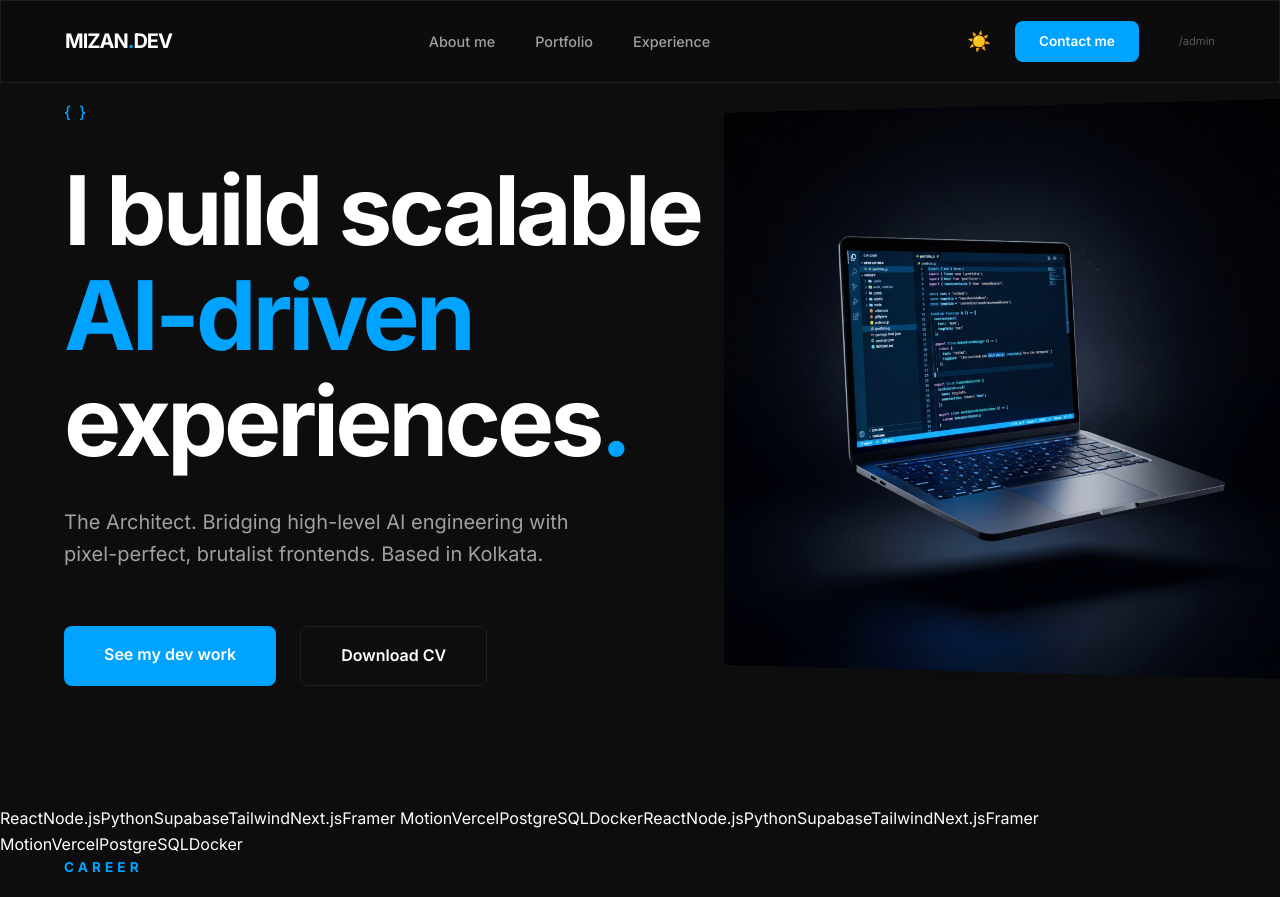
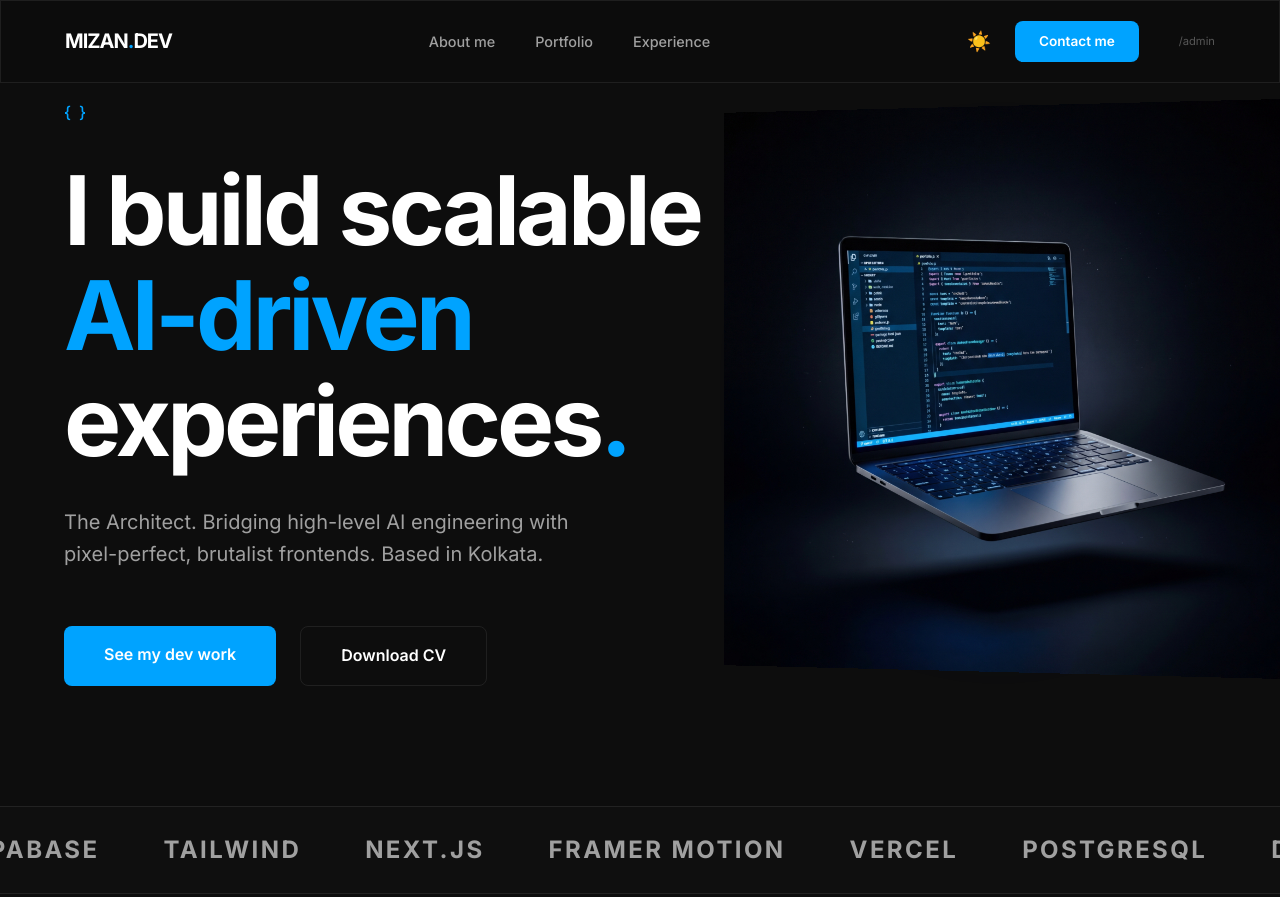
Before and after one commit to mizansyed101/PORTFOLIO, a React (Vite) app: page / in a window 1280 px wide. Shown: the top 897 px of the page. Built offline with nearby package versions, Linux system fonts and the light colour scheme; no server answers; the database is empty.

Commit message:
UI: Fixed Marquee spacing and improved tech list rendering

```diff
--- a/src/components/Home/Marquee.jsx
+++ b/src/components/Home/Marquee.jsx
@@ -1,17 +1,19 @@
 const technologies = [
-  'React', 'Node.js', 'Python', 'Supabase', 'Tailwind', 'Next.js', 'Framer Motion', 'Vercel', 'PostgreSQL', 'Docker'
+  'React', 'Node.js', 'Python', 'Supabase', 'Tailwind', 'Next.js', 'Framer Motion', 'Vercel', 'PostgreSQL', 'Docker',
+  'Git', 'AWS', 'Firebase', 'Redux', 'TypeScript'
 ];
 
 const Marquee = () => {
   return (
     <div className="marquee-container">
       <div className="marquee-content">
-        {/* Double the list to create a seamless loop */}
         {[...technologies, ...technologies].map((tech, index) => (
           <span key={index} className="marquee-item">
             {tech}
           </span>
         ))}
+        {/* Additional padding-right for CSS gap compatibility */}
+        <div style={{ paddingRight: '4rem' }} />
       </div>
     </div>
   );
--- a/src/index.css
+++ b/src/index.css
@@ -164,3 +164,44 @@ section {
   transform: translateY(-5px);
   border-color: var(--primary-color);
 }
+
+/* Marquee Styles */
+.marquee-container {
+  overflow: hidden;
+  user-select: none;
+  display: flex;
+  background: var(--surface-low);
+  padding: 1.5rem 0;
+  border-top: 1px solid var(--border-color);
+  border-bottom: 1px solid var(--border-color);
+  width: 100vw;
+  margin-left: calc(50% - 50vw);
+}
+
+.marquee-content {
+  flex-shrink: 0;
+  display: flex;
+  justify-content: space-around;
+  min-width: 100%;
+  gap: 4rem;
+  animation: scroll 30s linear infinite;
+}
+
+.marquee-item {
+  color: var(--text-secondary);
+  font-weight: 700;
+  font-size: 1.5rem;
+  text-transform: uppercase;
+  letter-spacing: 0.1em;
+  white-space: nowrap;
+  transition: color 0.3s ease;
+}
+
+.marquee-item:hover {
+  color: var(--primary-color);
+}
+
+@keyframes scroll {
+  from { transform: translateX(0); }
+  to { transform: translateX(-50%); }
+}
```
